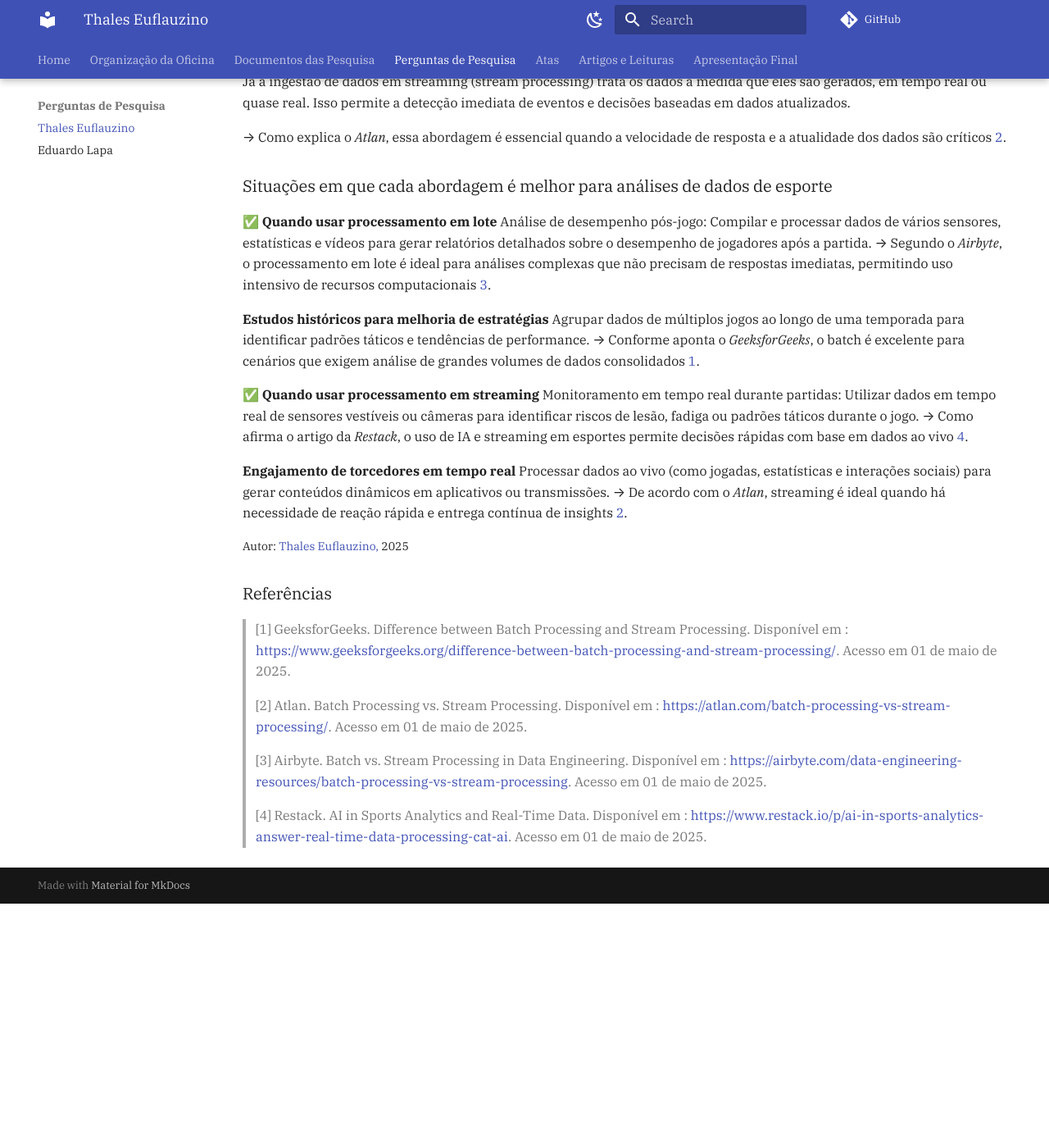
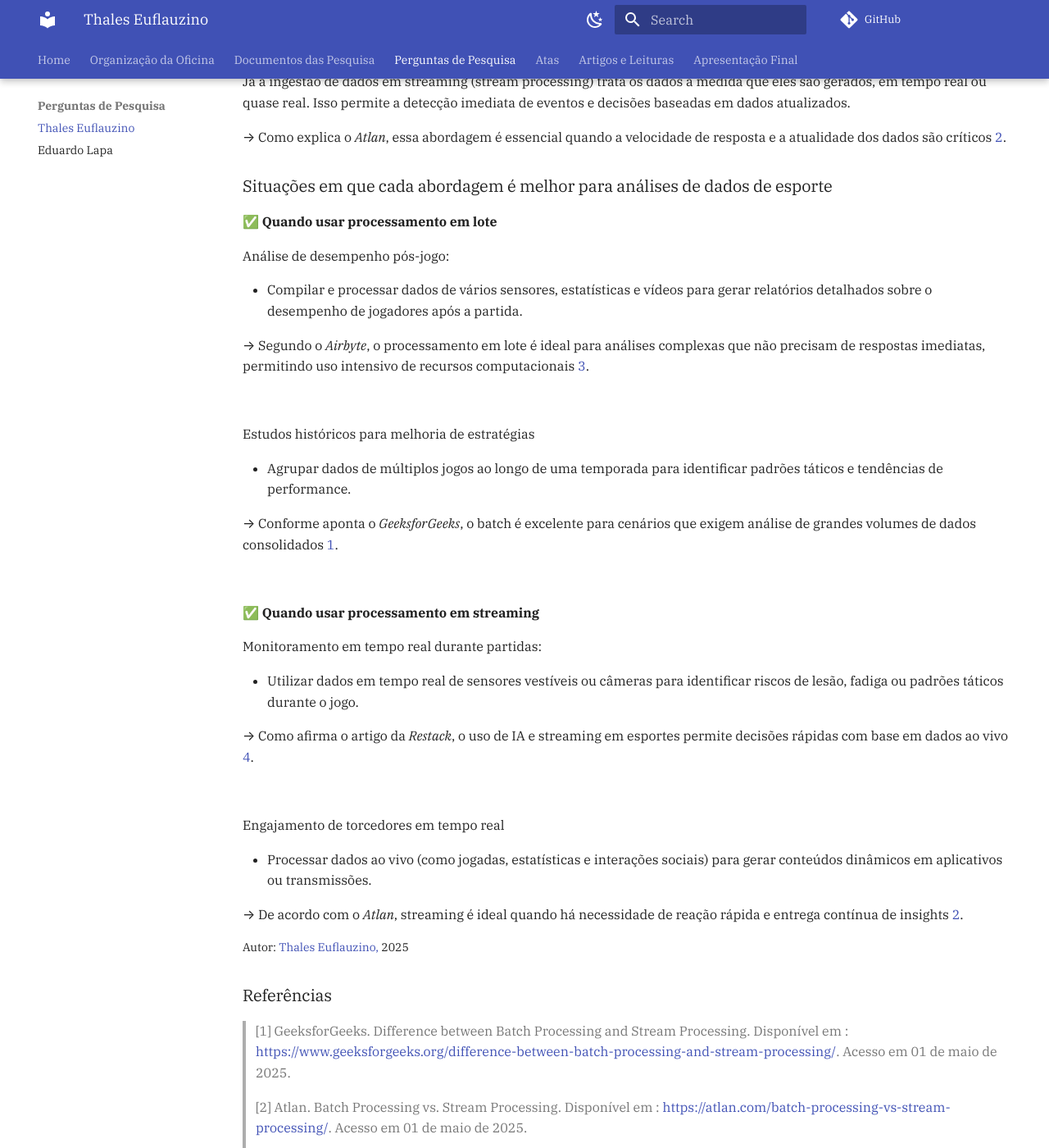
Before and after one commit to th-org/LAMFO, an MkDocs documentation site: the page built from docs/pergunta1.md, in a window 1280 px wide and 1400 px high, scrolled down 425 px. Shown: the whole window at 82% size. Built offline with MkDocs 1.6.1 and Material for MkDocs 9.7.7, drawn with Linux system fonts in a browser that asks for light colours; comment, search, counter and statistics services are not loaded; before the commit the page ends 1527 px from its top, so only the background shows below that.

Commit message:
melhorando aparencia pergunta1

```diff
--- a/docs/pergunta1.md
+++ b/docs/pergunta1.md
@@ -19,21 +19,37 @@ Já a ingestão de dados em streaming (stream processing) trata os dados à medi
 ### Situações em que cada abordagem é melhor para análises de dados de esporte
 
 **✅ Quando usar processamento em lote**
+
 Análise de desempenho pós-jogo:
- Compilar e processar dados de vários sensores, estatísticas e vídeos para gerar relatórios detalhados sobre o desempenho de jogadores após a partida.
+
+- Compilar e processar dados de vários sensores, estatísticas e vídeos para gerar relatórios detalhados sobre o desempenho de jogadores após a partida.
+
  → Segundo o *Airbyte*, o processamento em lote é ideal para análises complexas que não precisam de respostas imediatas, permitindo uso intensivo de recursos computacionais [3](#REF3).
 
-**Estudos históricos para melhoria de estratégias**
- Agrupar dados de múltiplos jogos ao longo de uma temporada para identificar padrões táticos e tendências de performance.
+<br>
+
+Estudos históricos para melhoria de estratégias
+
+- Agrupar dados de múltiplos jogos ao longo de uma temporada para identificar padrões táticos e tendências de performance.
+
  → Conforme aponta o *GeeksforGeeks*, o batch é excelente para cenários que exigem análise de grandes volumes de dados consolidados [1](#REF1).
 
+<br>
+
 **✅ Quando usar processamento em streaming**
+
 Monitoramento em tempo real durante partidas:
- Utilizar dados em tempo real de sensores vestíveis ou câmeras para identificar riscos de lesão, fadiga ou padrões táticos durante o jogo.
+
+- Utilizar dados em tempo real de sensores vestíveis ou câmeras para identificar riscos de lesão, fadiga ou padrões táticos durante o jogo.
+
  → Como afirma o artigo da *Restack*, o uso de IA e streaming em esportes permite decisões rápidas com base em dados ao vivo [4](#REF4).
 
-**Engajamento de torcedores em tempo real**
- Processar dados ao vivo (como jogadas, estatísticas e interações sociais) para gerar conteúdos dinâmicos em aplicativos ou transmissões.
+<br>
+
+Engajamento de torcedores em tempo real
+
+- Processar dados ao vivo (como jogadas, estatísticas e interações sociais) para gerar conteúdos dinâmicos em aplicativos ou transmissões.
+
  → De acordo com o *Atlan*, streaming é ideal quando há necessidade de reação rápida e entrega contínua de insights [2](#REF2).
 
 
```
